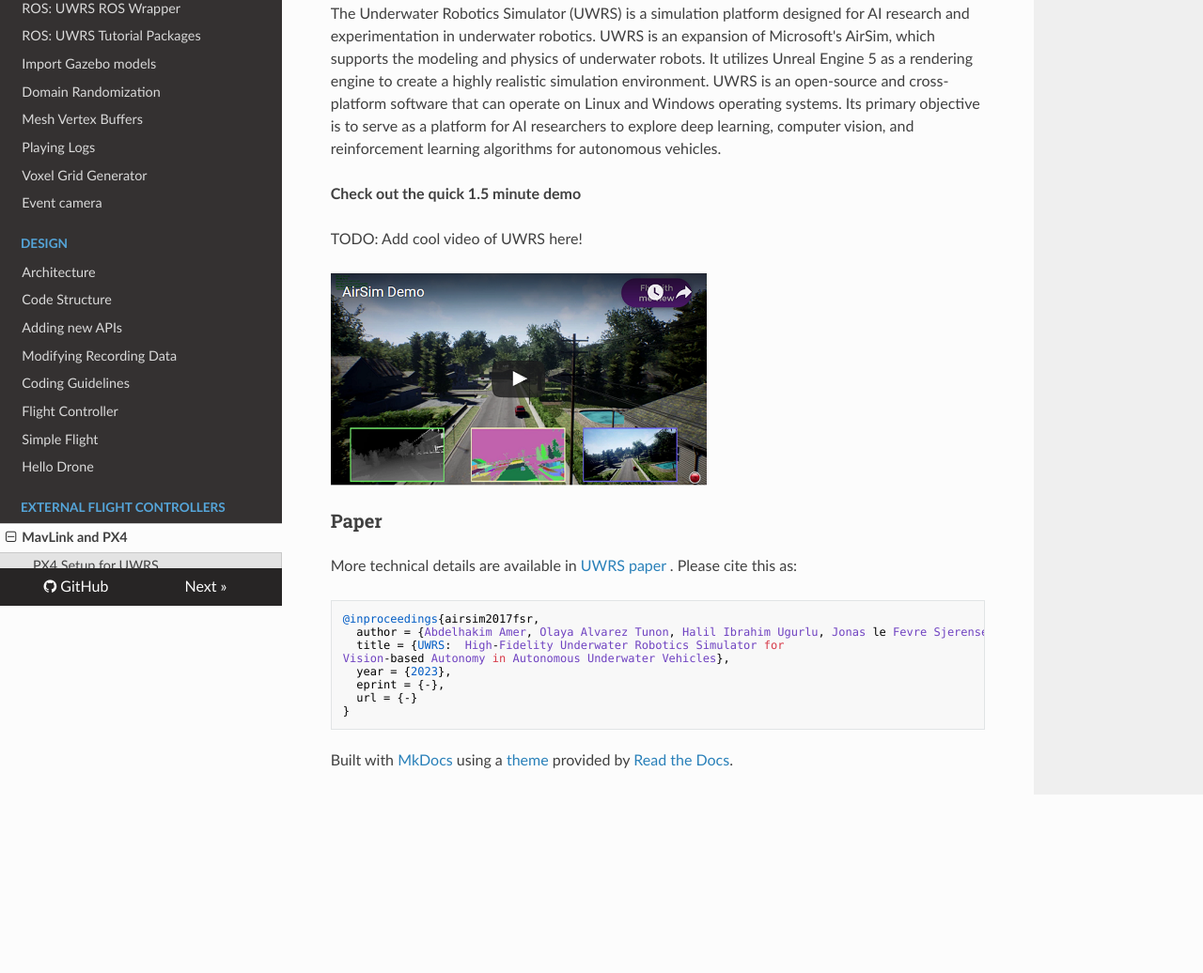
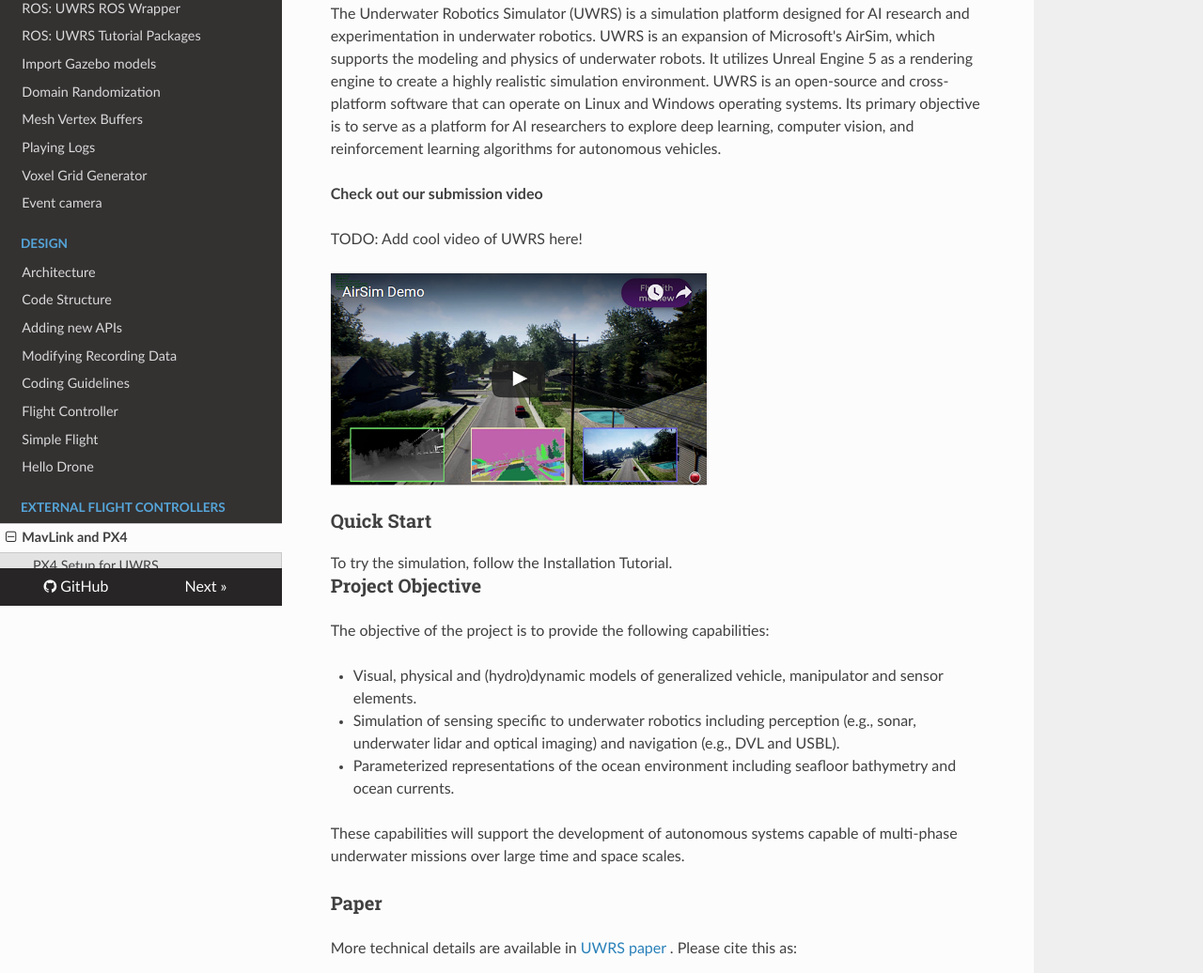
Before and after one commit to abdelhakim96/UWRS_documentation, a plain HTML site: page index.html in a window 1280 px wide. Shown: the part 155-1191 px from the top of the page at 94% size. Before the commit the page ends 1001 px from the top, so only its background shows below. Drawn offline with nearby package versions, Linux system fonts and the light colour scheme.

Commit message:
added list

```diff
--- a/index.html
+++ b/index.html
@@ -296,14 +296,41 @@
 <p>The Underwater Robotics Simulator (UWRS) is a simulation platform designed for AI research and experimentation in underwater robotics. UWRS is an expansion of Microsoft's AirSim, which supports the modeling and physics of underwater robots. It utilizes Unreal Engine 5 as a rendering engine to create a highly realistic simulation environment. UWRS is an open-source and cross-platform software that can operate on Linux and Windows operating systems. Its primary objective is to serve as a platform for AI researchers to explore deep learning, computer vision, and reinforcement learning algorithms for autonomous vehicles.  </p>
 
 
-<p><strong>Check out the quick 1.5 minute demo</strong></p>
+<p><strong>Check out our submission video</strong></p>
 <p> TODO: Add cool video of UWRS here!</p>
 <p><a href="https://youtu.be/-WfTr1-OBGQ"><img alt="AirSim Drone Demo Video" src="images/demo_video.png" /></a></p>
 
 
+
+
+
+
+
+<h3 id="quickstart">Quick Start<a class="headerlink" href="#quickstart" title="Permanent link">#</a></h3>
+To try the simulation, follow the Installation Tutorial.
+
+
+<h3>Project Objective</h3>
+	<p>The objective of the project is to provide the following capabilities:</p>
+	<ul>
+		<li>Visual, physical and (hydro)dynamic models of generalized vehicle, manipulator and sensor elements.</li>
+		<li>Simulation of sensing specific to underwater robotics including perception (e.g., sonar, underwater lidar and optical imaging) and navigation (e.g., DVL and USBL).</li>
+		<li>Parameterized representations of the ocean environment including seafloor bathymetry and ocean currents.</li>
+	</ul>
+	<p>These capabilities will support the development of autonomous systems capable of multi-phase underwater missions over large time and space scales.</p>
+
+
+
+
+
+
+
+
+
+
 <h3 id="paper">Paper<a class="headerlink" href="#paper" title="Permanent link">#</a></h3>
 <p>More technical details are available in <a href="https://arxiv.org/abs/1705.05065">UWRS paper </a>. Please cite this as:
-<pre class="highlight"><code>@inproceedings{airsim2017fsr,
+<pre class="highlight"><code>@inproceedings{uwrs,
   author = {Abdelhakim Amer, Olaya Alvarez Tunon, Halil Ibrahim Ugurlu, Jonas le Fevre Sjerensen, Yury Brodskiy, Erdal Kayacan$^{1}},
   title = {UWRS:  High-Fidelity Underwater Robotics Simulator for
 Vision-based Autonomy in Autonomous Underwater Vehicles},
```
